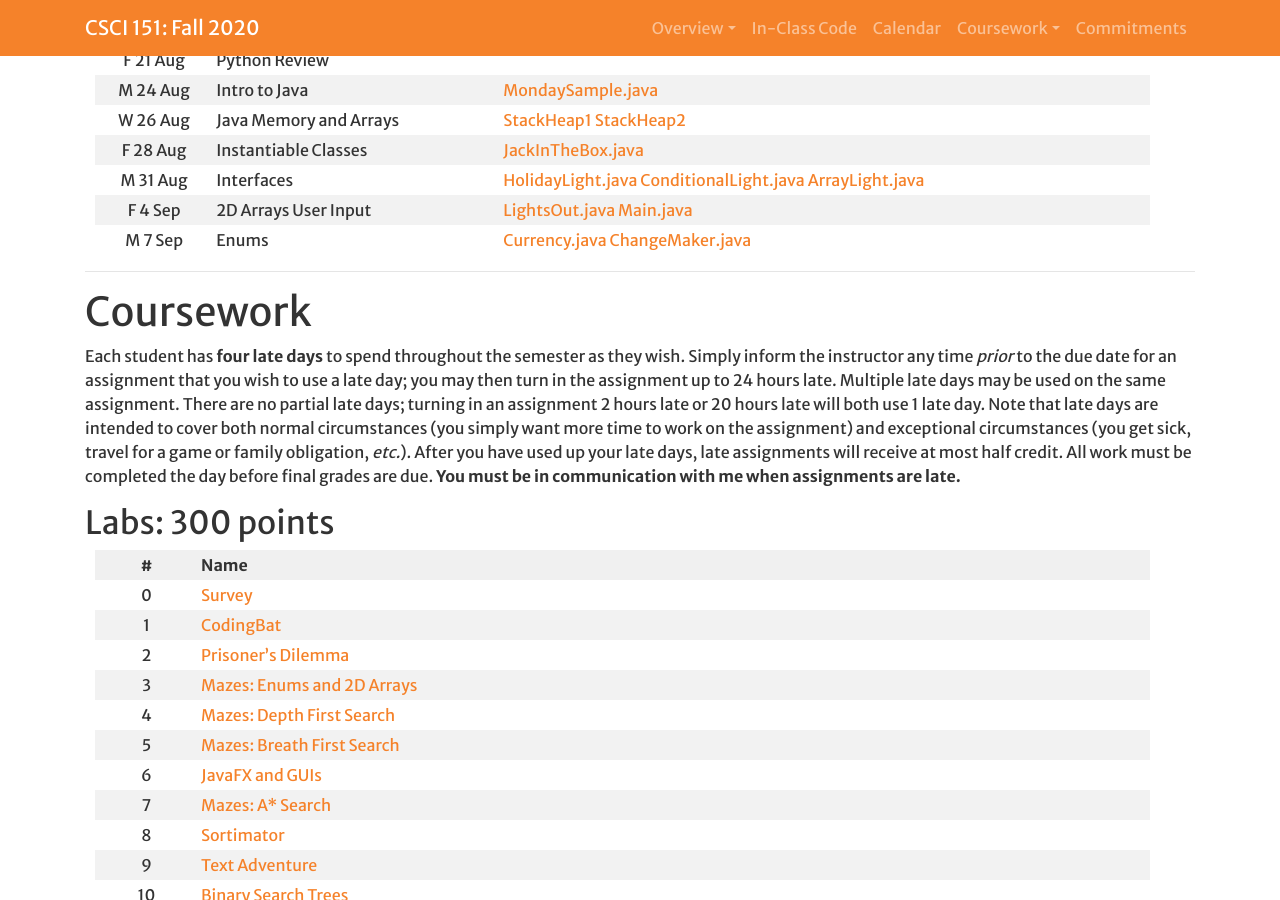
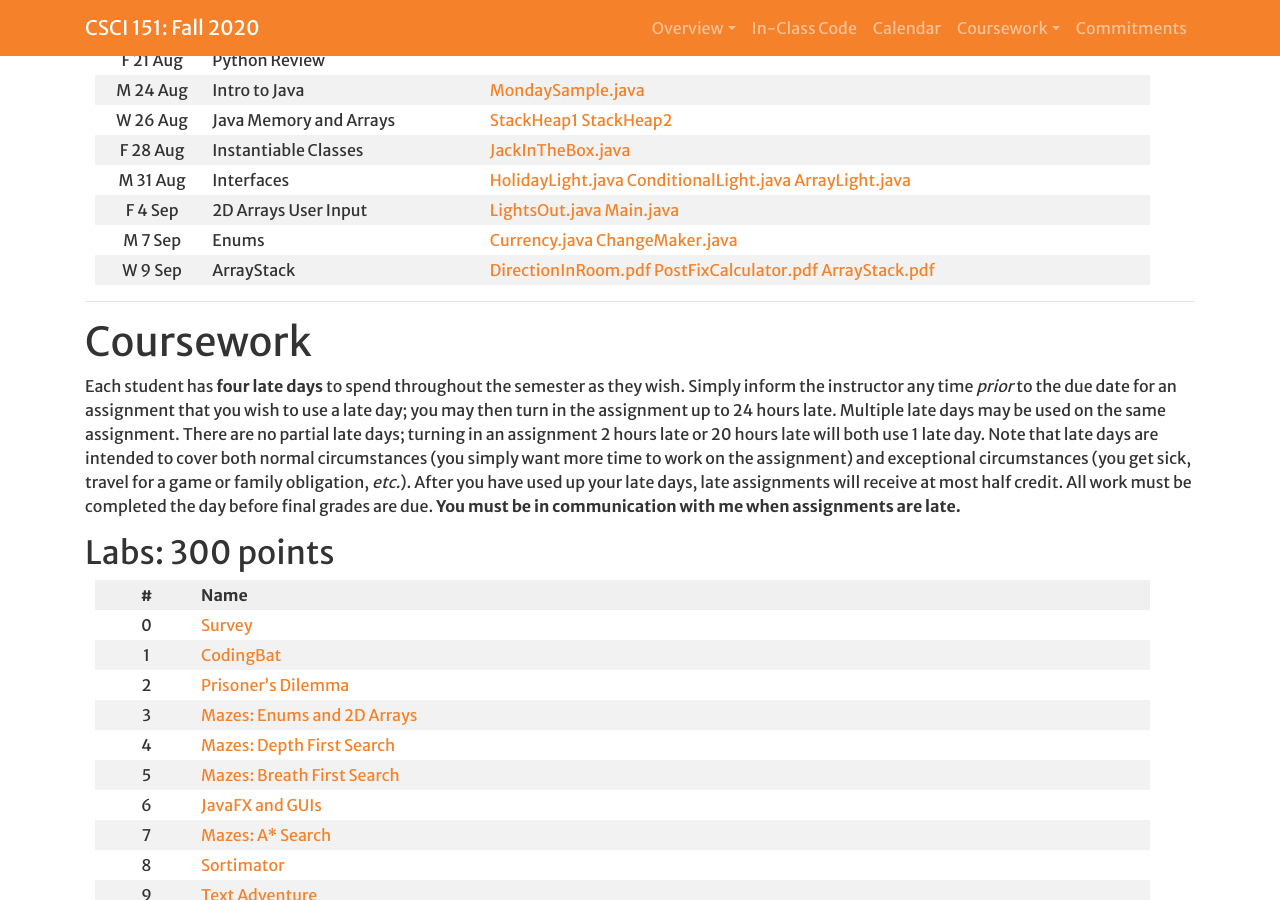
Before and after one commit to Hendrix-CS/csci151, a Jekyll site: the page built from index.md, in a window 1280 px wide and 900 px high, scrolled down 1952 px. Built offline with Jekyll 4.4.1, drawn with Linux system fonts in a browser that asks for light colours; a script that is not in the unit is left out; our own code applies the rules of GitHub Pages for plain Markdown files.

Commit message:
Adding pdfs on ArrayStackDir

```diff
--- a/index.md
+++ b/index.md
@@ -57,6 +57,7 @@ When we write code together in class, it will be posted here!
 | M 31 Aug | Interfaces | [HolidayLight.java]({{site.baseurl}}/inclass/HolidayLight.java) [ConditionalLight.java]({{site.baseurl}}/inclass/ConditionalLight.java) [ArrayLight.java]({{site.baseurl}}/inclass/ArrayLight.java) |
 | F 4 Sep | 2D Arrays User Input | [LightsOut.java]({{site.baseurl}}/inclass/LightsOut.java) [Main.java]({{site.baseurl}}/inclass/Main.java) |
 | M 7 Sep | Enums | [Currency.java]({{site.baseurl}}/inclass/Currency.java) [ChangeMaker.java]({{site.baseurl}}/inclass/ChangeMaker.java) |
+| W 9 Sep | ArrayStack | [DirectionInRoom.pdf]({{site.baseurl}}/inclass/DirectionInRoom.pdf) [PostFixCalculator.pdf]({{site.baseurl}}/inclass/PostFixCalculator.pdf) [ArrayStack.pdf]({{site.baseurl}}/inclass/ArrayStack.pdf) |
 
 <hr>
 # Coursework
```
Also changed, not shown: 3 other files.
